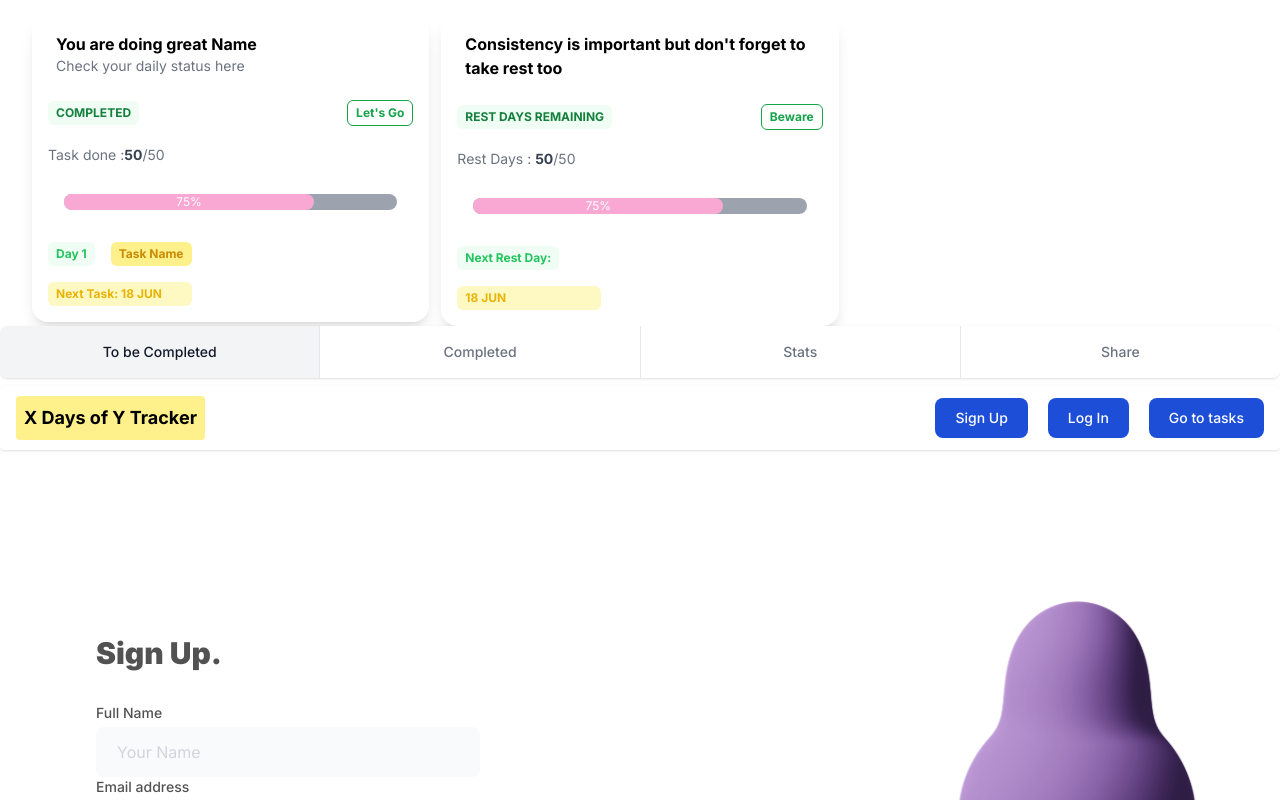
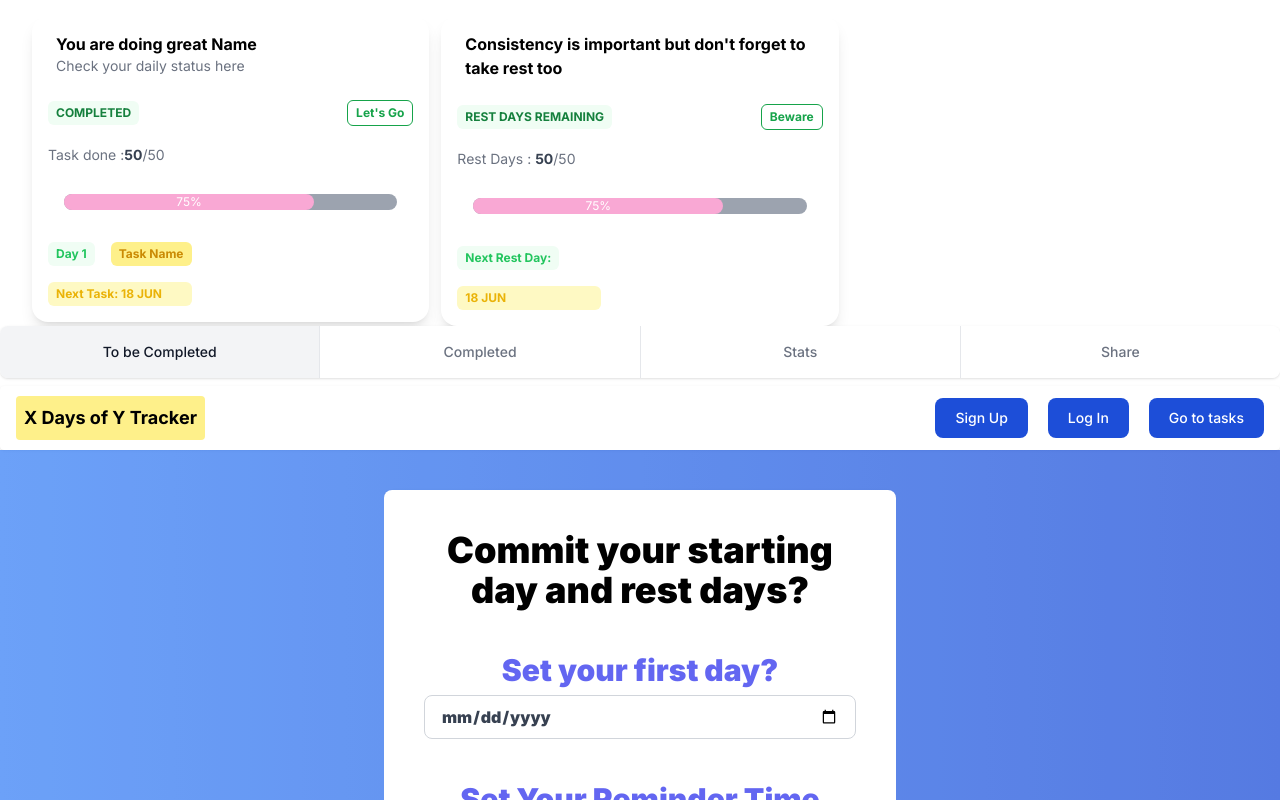
Before and after one commit to TechLifeEasy/dailygoaltracker, a React (Create React App) app: page / in a window 1280 px wide. Shown: the top 800 px of the page. Built offline with nearby package versions, Linux system fonts and the light colour scheme; no server answers.

Commit message:
navbar done

```diff
--- a/src/App.js
+++ b/src/App.js
@@ -22,7 +22,7 @@ function App() {
       <Task />
       <Tabs />
       <Navbar />
-      {/* <Onboarding /> */}
+      <Onboarding />
       <SignUp />
       <LogIn />
       <Footer />
```
